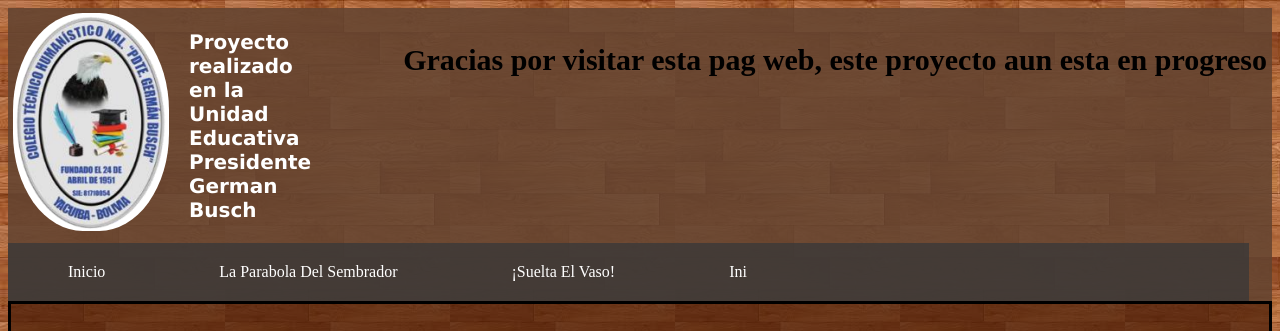
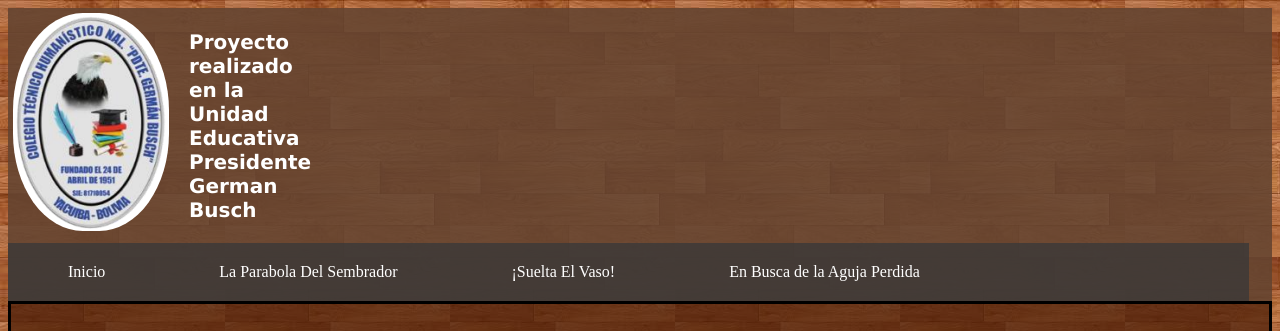
Before and after one commit to juni234/juni234.github.io, a plain HTML site: page index.html in a window 1280 px wide. Shown: the top 331 px of the page. Drawn offline with Linux system fonts and the light colour scheme.

Commit message:
initial commit

```diff
--- a/index.html
+++ b/index.html
@@ -12,16 +12,13 @@
     <div class="esh">
         <img src="imagen.png" alt="">
         <h2>Proyecto realizado en la Unidad Educativa Presidente German Busch</h2>
-        <div class="arre">
-            <h3>Gracias por visitar esta pag web, este proyecto aun esta en progreso</h3>
-        </div>
     </div>
         <div class="no">
         <ul class="menu">
             <li><a class="pe" href="#">Inicio</a></li>
             <li><a class="pe" href="file:///C:/Users/COMPUTEC/Desktop/proyecto%20lenguaje/proyecto.html">La Parabola Del Sembrador</a></li>
             <li><a class="pe" href="file:///C:/Users/COMPUTEC/Desktop/proyecto%20lenguaje/suelta%20el%20vaso/index.html">¡Suelta El Vaso!</a></li>
-            <li><a class="pe" href="#">Ini</a></li>
+            <li><a class="pe" href="https://juniorarmin.github.io/">En Busca de la Aguja Perdida</a></li>
         </ul>
     </div>
         </div>
```
